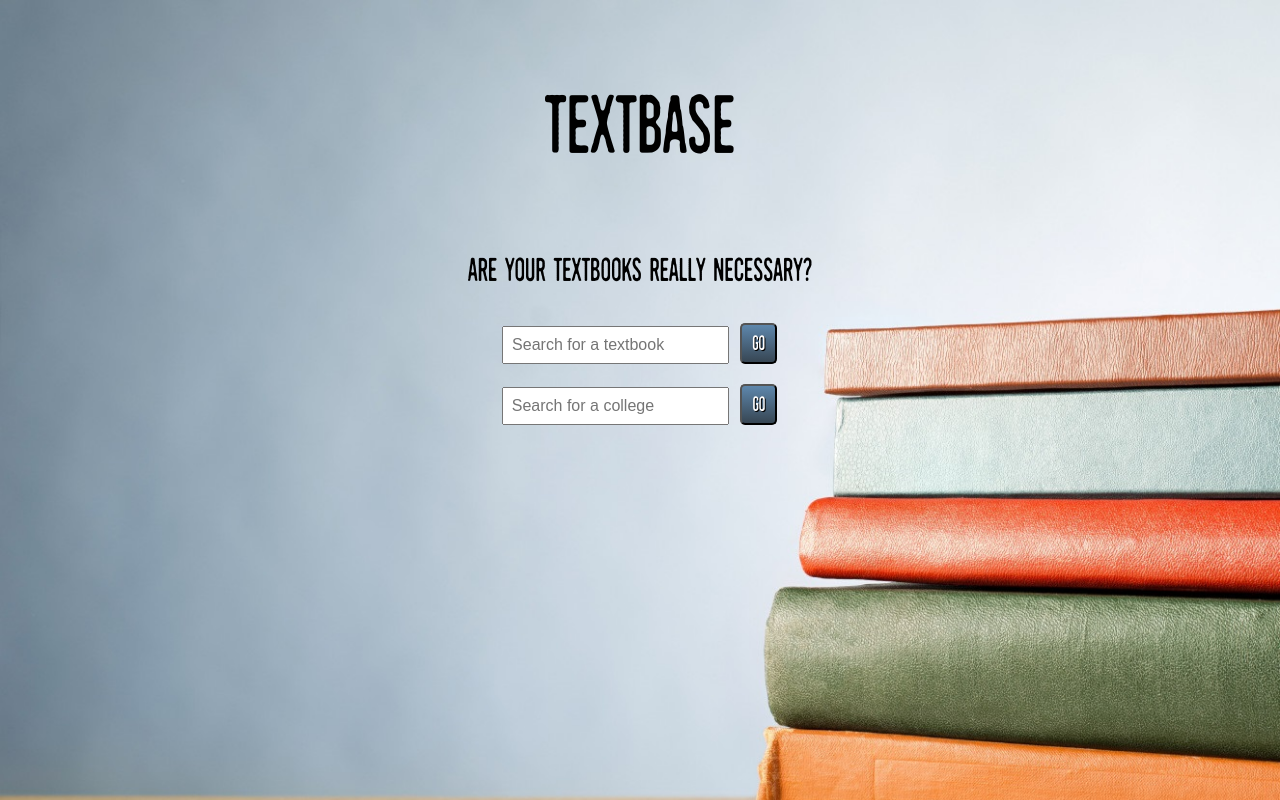
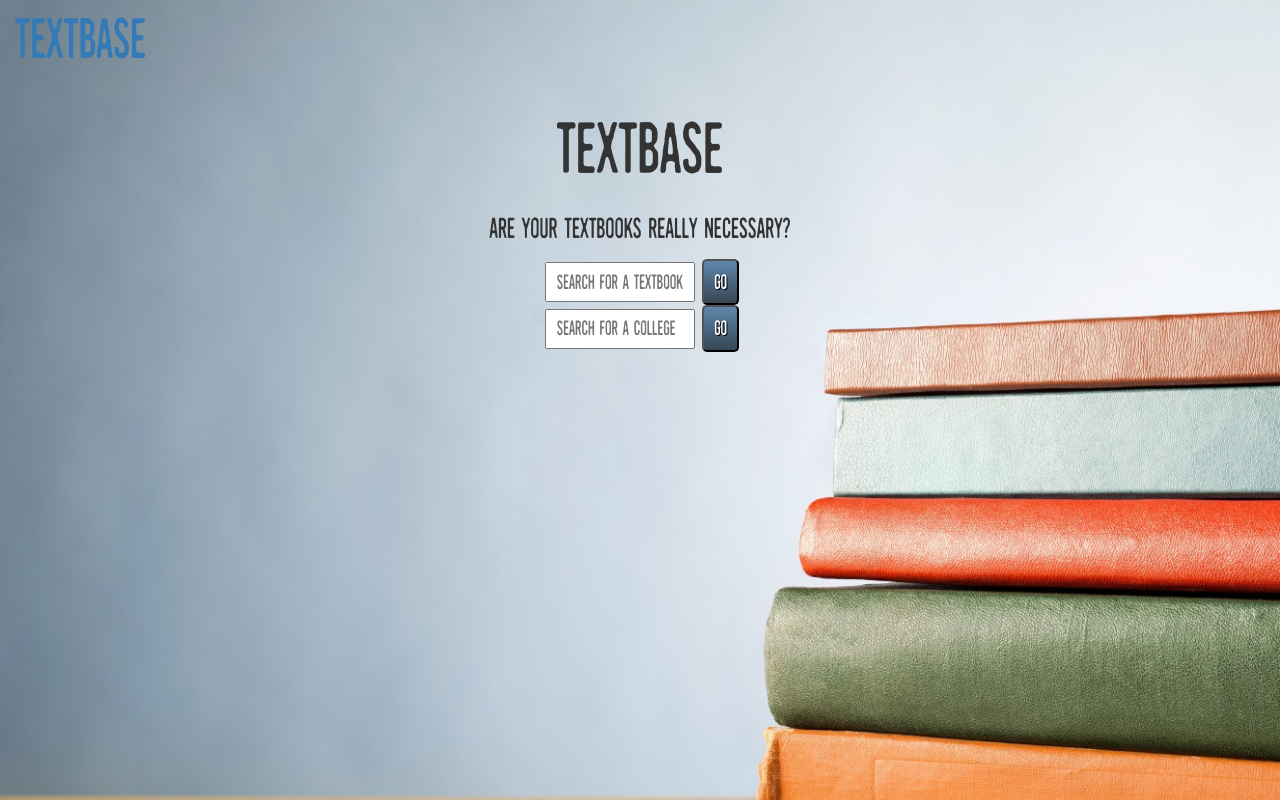
Before and after one commit to atsao72/TextBase, a plain HTML site: page index.html in a window 1280 px wide. Drawn offline with nearby package versions, Linux system fonts and the light colour scheme.

Commit message:
Add bootstrap and navbar to home and search results page

```diff
--- a/index.html
+++ b/index.html
@@ -8,6 +8,7 @@
   <script src="https://ajax.googleapis.com/ajax/libs/angularjs/1.2.28/angular.min.js"></script>
   <script src="js/parse-1.6.0.js"></script>
   <script type="text/javascript" src="js/scripts.js"></script>
+  <link rel="stylesheet" href="css/bootstrap.min.css">
   <link href="landing.css" rel="stylesheet">
   <script>
     Parse.initialize("FDonHTCx7nlLpLrYbp07ff8SO17AwmzgnjcFLksn", "7FNp6JUVqEpr3k2E3JbYH23JY5M8735csrNKiLDf");
@@ -15,13 +16,23 @@
 </head>
 
 <body>
+    <nav class = "navbar navbar-default">
+        <div class= "container-fluid">
+            <div class="navbar-header">
+                <a href="index.html">TextBase</a>
+            </div>
+        </div>
+    </nav>
+
   <div class="center">
       <p id="textBase">TextBase</p>
       <p id="subtext">Are your textbooks really necessary?</p>
+      <fieldset id="search1">
          <input id= "searchBar" type="text" name="input" placeholder="Search for a textbook">
          <input id="go1" type="button" value="Go" onclick="search()">
+      </fieldset>
       <fieldset id="search2">
-        <input id="searchBar" placeholder="Search for a college"></input>
+        <input id="searchBar" type="text" placeholder="Search for a college"></input>
         <input id="go2" type="button" value="Go">
       </fieldset>
   </div>
--- a/landing.css
+++ b/landing.css
@@ -8,6 +8,21 @@ body {
     font-family: niceLooking;
 }
 
+.navbar-default {
+    background:transparent;
+    border: 0px;
+}
+
+a:link {
+    text-decoration: none;
+    font-family: niceLooking;
+    font-size: 55px;
+}
+
+a:hover{
+    text-decoration: none;
+}
+
 #textBase {
     font-size: 500%;
 }
@@ -15,22 +30,13 @@ body {
     font-size: 200%;
 }
 
-fieldset {
-  font-size: 1em;
-  padding: 1em;
-  border-radius: 1em;
-  font-family: sans-serif;
-  border: 0;
-}
-
-input{
-    font-size: inherit;
+input[type=text]{
+    font-size: 20px;
     padding: .5em;
     margin: 0.1em 0.2em;
     /* the following ensures they're all using the same box-model for rendering */
-    -moz-box-sizing: content-box; /* or `border-box` */
-    -webkit-box-sizing: content-box;
-    box-sizing: content-box;
+    width:150px;
+    height:40px;
 }
 
 input[type=button]{
--- a/searchResults.css
+++ b/searchResults.css
@@ -2,6 +2,21 @@ body {
     font-family: niceLooking;
     background-image: url("textbooks.jpg");
     background-size: cover;
+}
+
+.navbar-default {
+    background:transparent;
+    border: 0px;
+}
+
+a:link {
+    text-decoration: none;
+    font-family: niceLooking;
+    font-size: 55px;
+}
+
+a:hover{
+    text-decoration: none;
 }
 
 p {
@@ -24,7 +39,6 @@ h2{
 }
 
 #searchIcon{
-    float: right;
     width: 70px;
     height: 70px;
 }
```
Also changed, not shown: bookList.html (+13 -6 lines).
